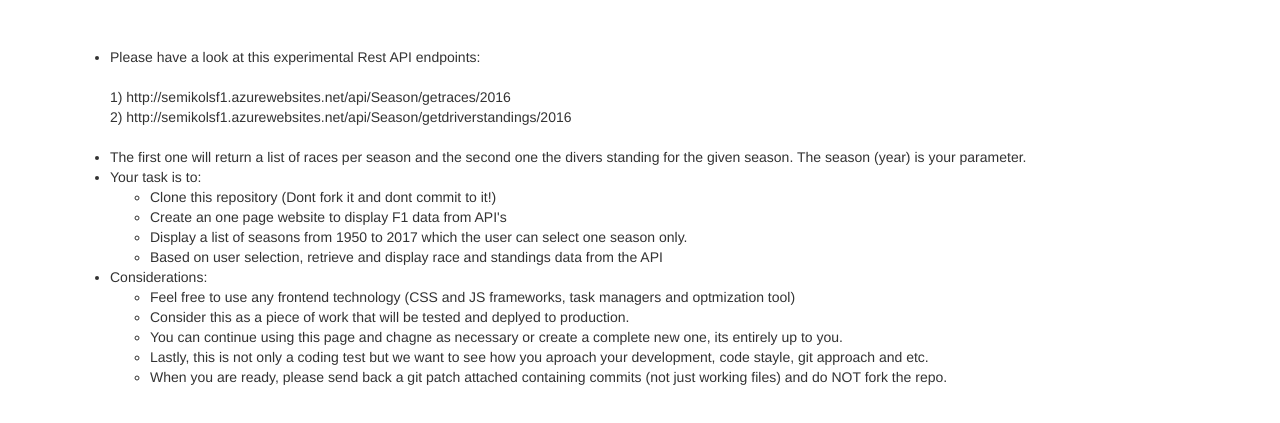
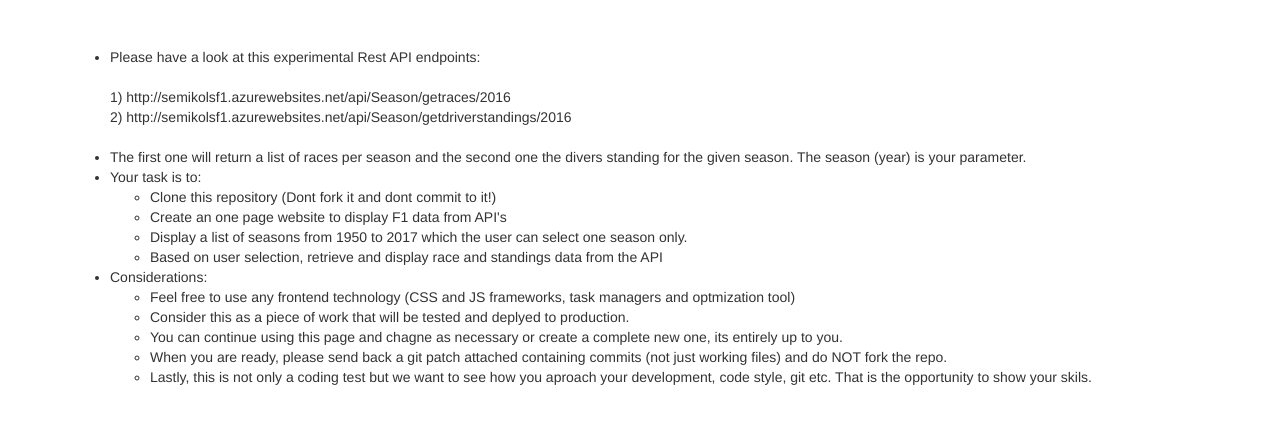
Before and after one commit to ademargomes/stats, a website: page Index.html in a window 1280 px wide. Shown: the part 183-606 px from the top of the page. Drawn offline with nearby package versions, Linux system fonts and the light colour scheme.

Commit message:
fixing instructions text

```diff
--- a/Index.html
+++ b/Index.html
@@ -68,8 +68,8 @@
                   <li>Feel free to use any frontend technology (CSS and JS frameworks, task managers and optmization tool)</li>
                   <li>Consider this as a piece of work that will be tested and deplyed to production.</li>
                   <li>You can continue using this page and chagne as necessary or create a complete new one, its entirely up to you.</li>
-                  <li>Lastly, this is not only a coding test but we want to see how you aproach your development, code stayle, git approach and etc.</li>
                   <li>When you are ready, please send back a git patch attached containing commits (not just working files) and do NOT fork the repo. </li>
+                  <li>Lastly, this is not only a coding test but we want to see how you aproach your development, code style, git etc. That is the opportunity to show your skils.</li>
 
                 </ul>
             </li>
```
